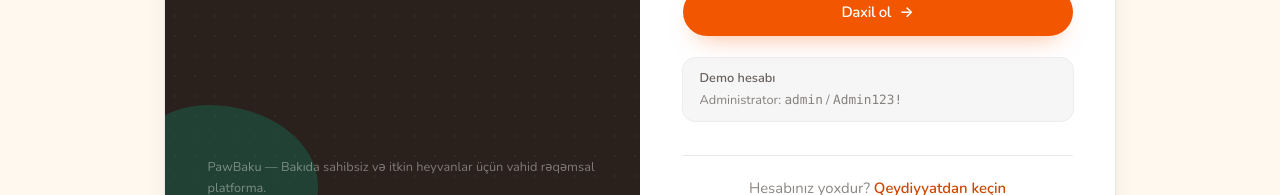
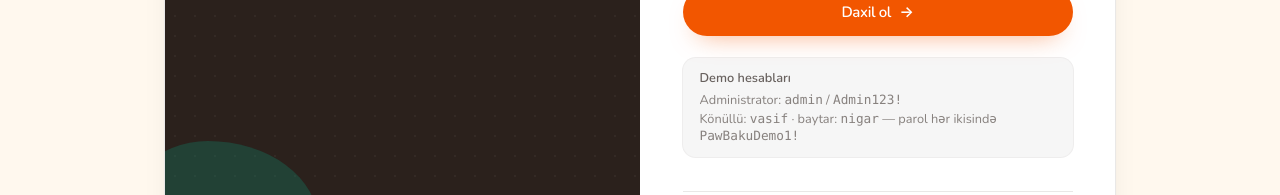
Before and after one commit to Khayal20006/pawbaku, a React (Vite) app in the folder frontend/: page /login in a window 1280 px wide. Shown: the part 503-698 px from the top of the page. Built offline with nearby package versions, Linux system fonts and the light colour scheme; no server answers.

Commit message:
chore: demo login helpers + copy polish
Login page lists the seeded demo accounts (admin/Admin123!, vasif/nigar/PawBakuDemo1!).

```diff
--- a/frontend/src/pages/LoginPage.tsx
+++ b/frontend/src/pages/LoginPage.tsx
@@ -82,11 +82,17 @@ export default function LoginPage() {
       </form>
 
       <div className="mt-5 rounded-xl bg-ink/4 px-4 py-3 text-xs text-ink/55 ring-1 ring-ink/8">
-        <p className="font-semibold text-ink/70">Demo hesabı</p>
-        <p className="mt-1">
-          Administrator: <code className="font-mono">admin</code> /{' '}
-          <code className="font-mono">Admin123!</code>
-        </p>
+        <p className="font-semibold text-ink/70">Demo hesabları</p>
+        <ul className="mt-1 space-y-0.5">
+          <li>
+            Administrator: <code className="font-mono">admin</code> / <code className="font-mono">Admin123!</code>
+          </li>
+          <li>
+            Könüllü: <code className="font-mono">vasif</code> · baytar:{' '}
+            <code className="font-mono">nigar</code> — parol hər ikisində{' '}
+            <code className="font-mono">PawBakuDemo1!</code>
+          </li>
+        </ul>
       </div>
     </AuthShell>
   )
```
